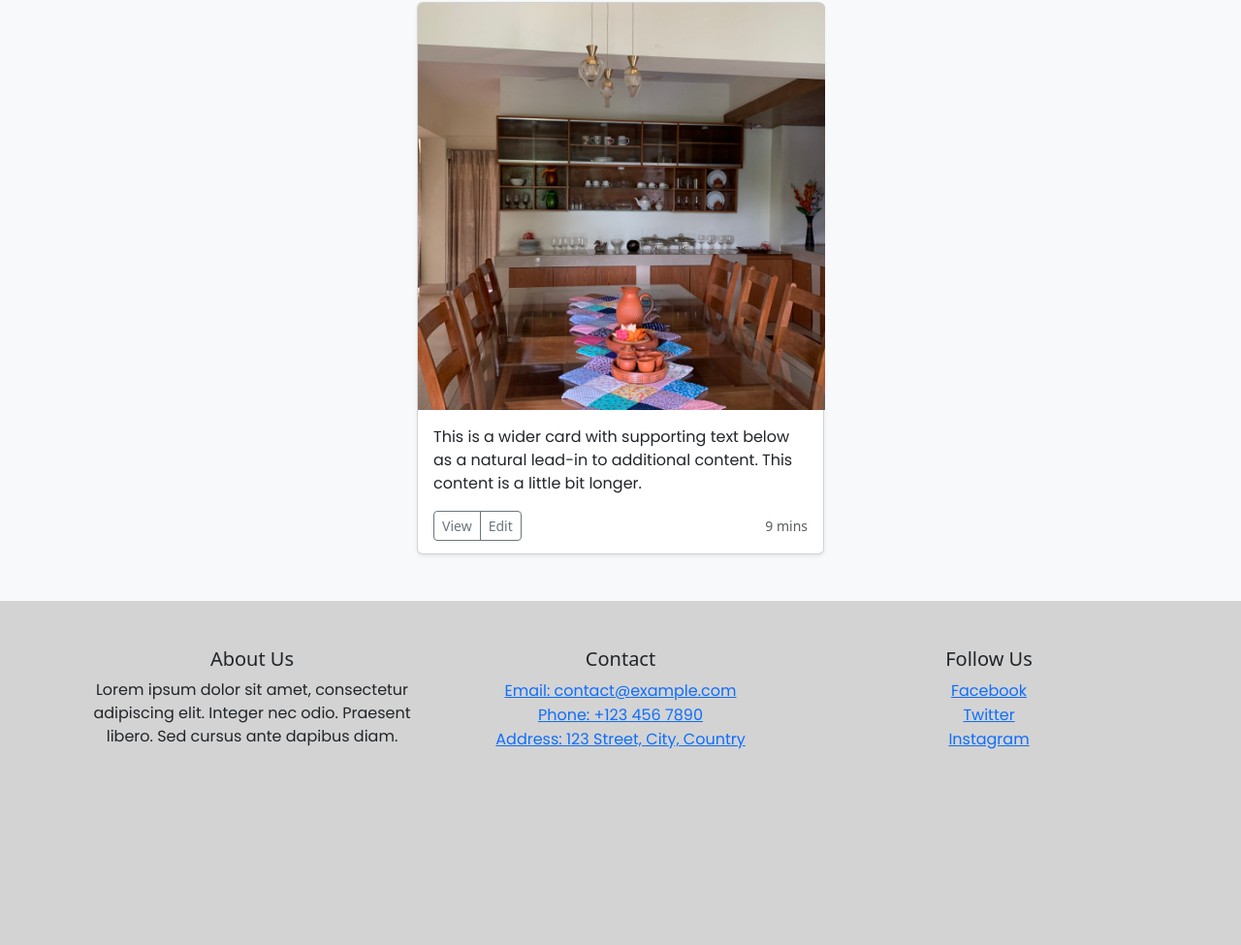
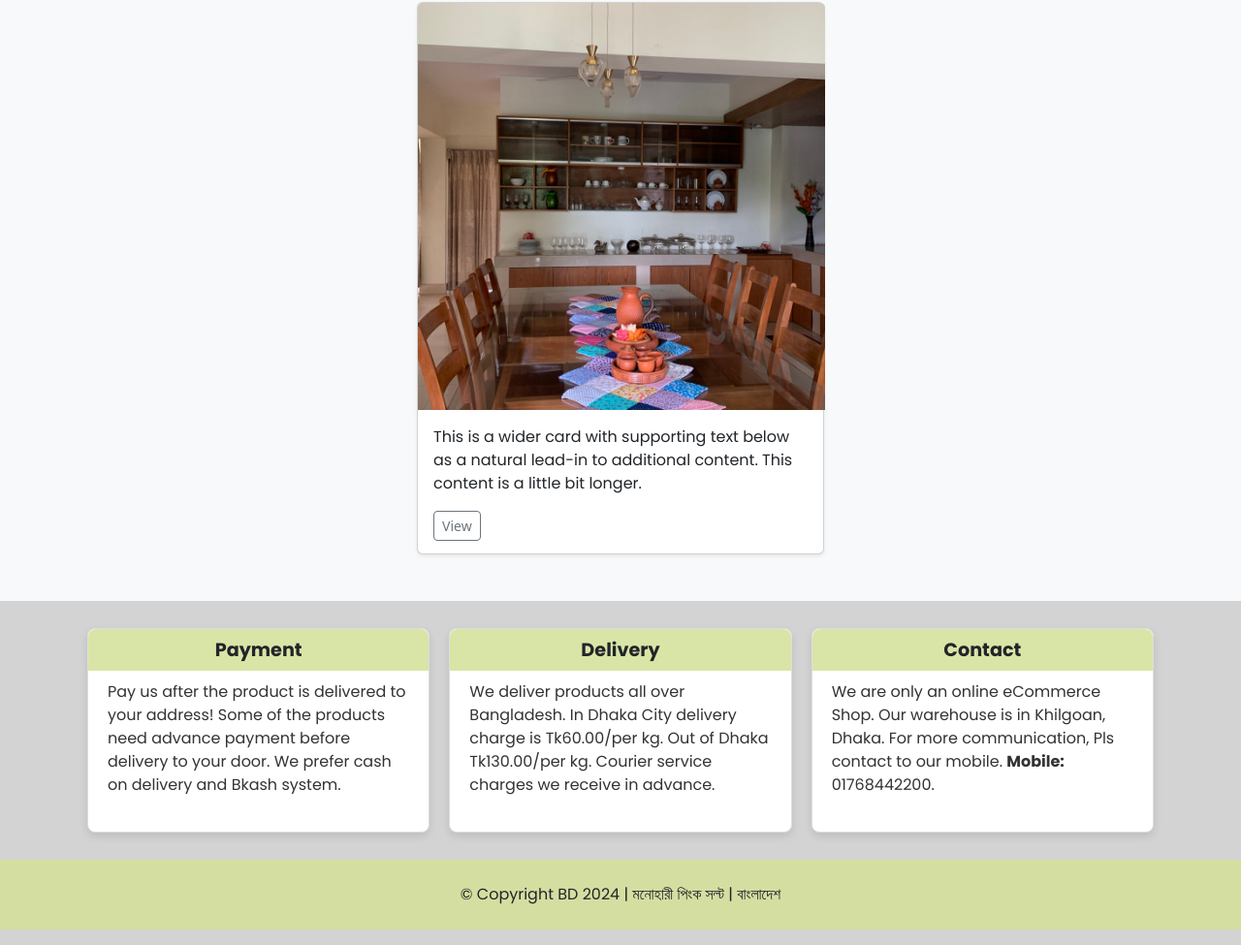
Before and after one commit to kanadkapil/Resort-19-April, a plain HTML site: page index.html in a window 1280 px wide. Shown: the part 2112-3087 px from the top of the page at 97% size. Before the commit the page ends 2951 px from the top, so only its background shows below. Drawn offline with nearby package versions, Linux system fonts and the light colour scheme.

Commit message:
Update index.html

```diff
--- a/index.html
+++ b/index.html
@@ -66,6 +66,7 @@
         <div class="carousel-inner rounded-3 shadow">
             <div class="carousel-item active d-flex justify-content-center">
                 <img src="WhatsApp-Image-2022-10-28-at-11.37.40.jpeg" alt="Front yard">
+
                 <div class="carousel-caption">
                     <p class="text-white"><b>Front Yard</b></p>
                     <p class="text-white">Flowers and pond</p>
@@ -141,9 +142,7 @@
                         <div class="d-flex justify-content-between align-items-center">
                             <div class="btn-group">
                                 <button type="button" class="btn btn-sm btn-outline-secondary">View</button>
-                                <button type="button" class="btn btn-sm btn-outline-secondary">Edit</button>
                             </div>
-                            <small class="text-body-secondary">9 mins</small>
                         </div>
                     </div>
                 </div>
@@ -153,34 +152,36 @@
     <!-- cards*  -->
 
     <!-- Footer -->
-    <footer class="footer py-5">
-        <div class="container">
-            <div class="row justify-content-center text-center">
-                <div class="col-12 col-md-4">
-                    <h5>About Us</h5>
-                    <p>Lorem ipsum dolor sit amet, consectetur adipiscing elit. Integer nec odio. Praesent libero.
-                        Sed cursus ante dapibus diam.</p>
-                </div>
-                <div class="col-12 col-md-4">
-                    <h5>Contact</h5>
-                    <ul class="list-unstyled">
-                        <li><a href="#">Email: contact@example.com</a></li>
-                        <li><a href="#">Phone: +123 456 7890</a></li>
-                        <li><a href="#">Address: 123 Street, City, Country</a></li>
-                    </ul>
-                </div>
-                <div class="col-12 col-md-4">
-                    <h5>Follow Us</h5>
-                    <ul class="list-unstyled">
-                        <li><a href="#">Facebook</a></li>
-                        <li><a href="#">Twitter</a></li>
-                        <li><a href="#">Instagram</a></li>
-                    </ul>
+    <footer>
+        <section class="">
+            <div class="container d-flex justify-content-center">
+                <div class="row my-2 ">
+
+                    <div class="footer-card-section">
+                        <div class="footer-card">
+                            <h3 class="footer-card-title">Payment</h3>
+                            <p class="footer-card-content">Pay us after the product is delivered to your address! Some of the products need advance payment before delivery to your door. We prefer cash on delivery and Bkash system.</p>
+                        </div>
+                        <div class="footer-card">
+                            <h3 class="footer-card-title">Delivery</h3>
+                            <p class="footer-card-content">We deliver products all over Bangladesh. In Dhaka City delivery charge is Tk60.00/per kg. Out of Dhaka Tk130.00/per kg. Courier service charges we receive in advance.</p>
+                        </div>
+                        <div class="footer-card">
+                            <h3 class="footer-card-title">Contact</h3>
+                            <p class="footer-card-content">We are only an online eCommerce Shop. Our warehouse is in Khilgoan, Dhaka. For more communication, Pls contact to our mobile. <strong>Mobile:</strong> 01768442200.</p>
+                        </div>
+                    </div>
+
                 </div>
             </div>
-        </div>
+
+
+
+            <p class="py-4 text-center" style="background-color: #D5DEA1;"> © Copyright BD 2024 | মনোহারী পিংক সল্ট |
+                বাংলাদেশ</p>
+        </section>
     </footer>
-    <!-- Footer* -->
+
 
     <script src="https://cdn.jsdelivr.net/npm/bootstrap@5.3.2/dist/js/bootstrap.bundle.min.js" integrity=""
         crossorigin="anonymous"></script>
```
